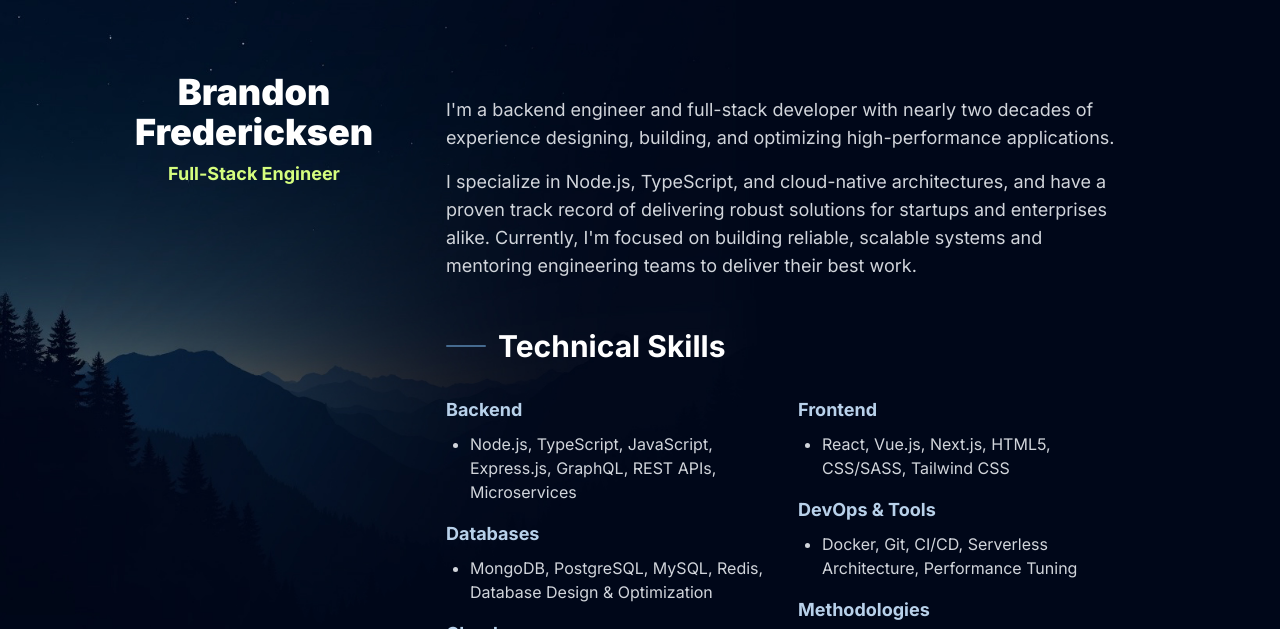
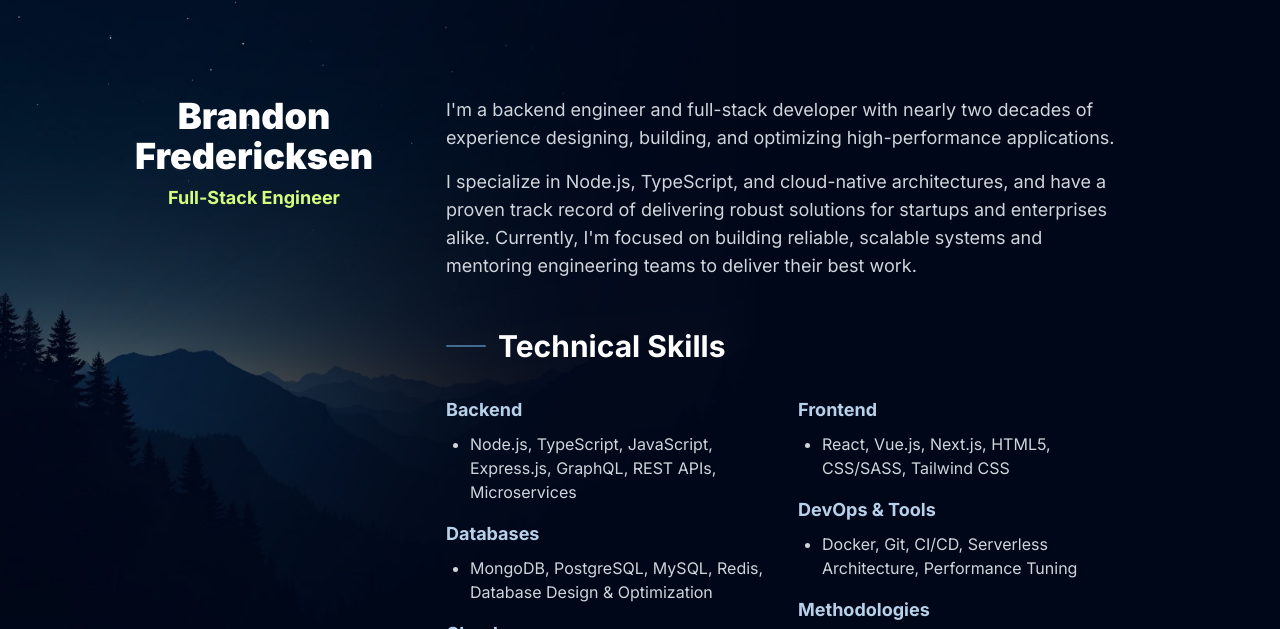
Before and after one commit to brandonfredericksen/brandonfredericksen, a plain HTML site: page index.html in a window 1280 px wide. Shown: the top 629 px of the page. Drawn offline with nearby package versions, Linux system fonts and the light colour scheme.

Commit message:
Update index.html

```diff
--- a/index.html
+++ b/index.html
@@ -50,7 +50,7 @@
         class="w-full lg:w-[320px] xl:w-[380px] flex flex-col justify-between items-center px-8 py-4 bg-transparent z-20 lg:sticky lg:top-0 lg:h-screen"
       >
         <div
-          class="flex flex-col justify-center items-center w-full max-w-xs mx-auto pt-14"
+          class="flex flex-col justify-center items-center w-full max-w-xs mx-auto pt-[5rem]"
         >
           <!-- <img
             src="images/me.jpg"
```
